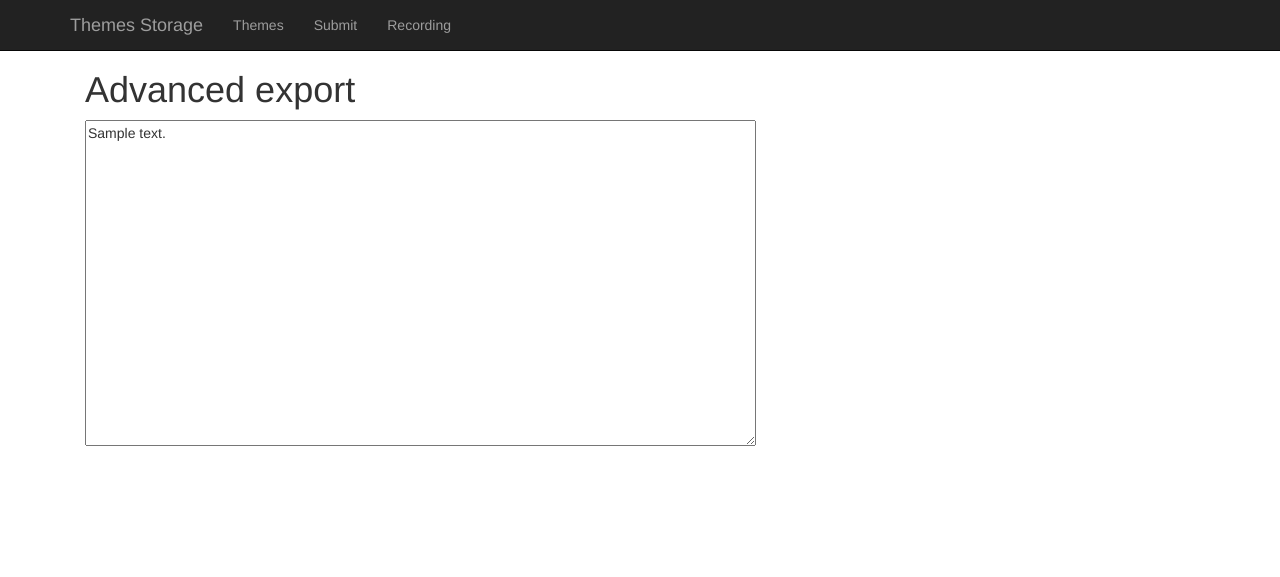
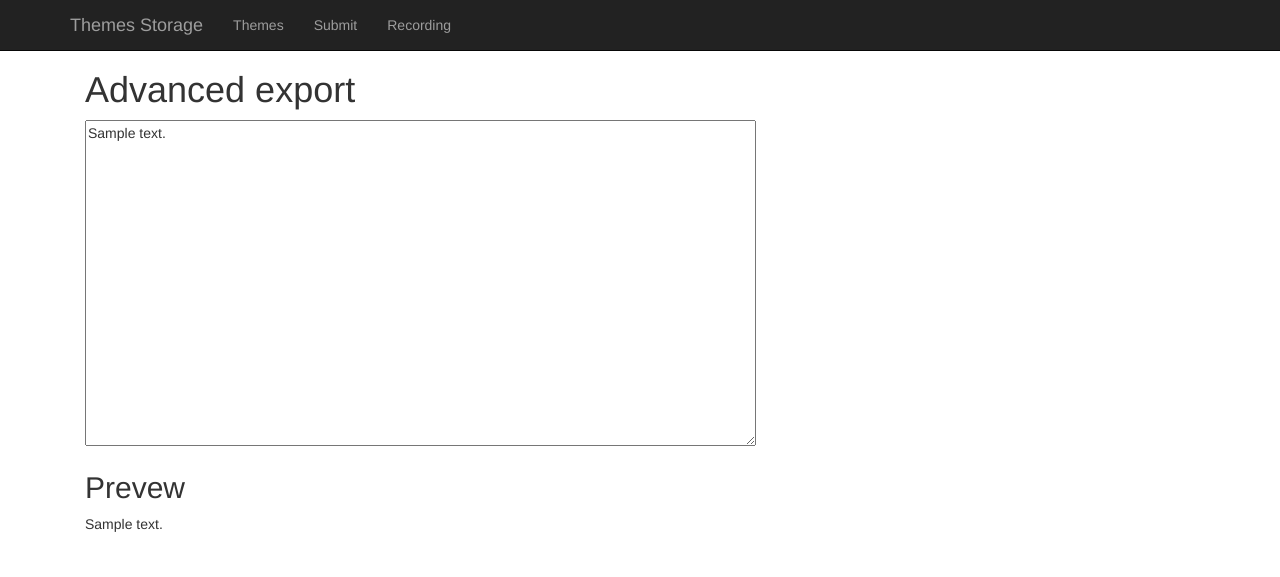
Before and after one commit to afiskon/py-topics-storage, a Flask app: template templates/export_advanced.html in a window 1280 px wide. Shown: the top 577 px of the page. Run offline with Flask 2, Linux system fonts and the light colour scheme; the template is opened without the code that fills it: most values are stand-ins (such as "Sample title", 1, 10 or a date in 2020); some libraries are stand-ins or nearby versions.

Commit message:
Implement advanced export

```diff
--- a/application.py
+++ b/application.py
@@ -155,13 +155,30 @@ def get_export_classic():
 @app.route('/export/advanced', methods=['GET'])
 def get_export_advanced():
     with db_conn() as db:
-        themes_list = db.query("""SELECT * FROM themes WHERE status = 'd' ORDER BY updated""")
-        text = "<strong>under construction</strong>"
-        #urls = []
-        #for (desc,) in desc_list:
-        #    # app.logger.info("""description = {}""".format(desc))
-        #    for m in re.finditer(link_regexp, desc):
-        #        urls.append(m.group(1))
+        select = db.prepare("""SELECT (extract (epoch from (value :: timestamp))) :: int """ +
+                            """FROM global WHERE key = 'recording_start_time'""")
+        [(start_tstamp,)] = select()
+        themes_list = db.query("""SELECT t.*, ((extract (epoch from (current_at :: timestamp))) :: int) AS theme_tstamp """ +
+                               """FROM themes AS t WHERE t.status = 'd' ORDER BY updated""")
+        text = "<ul>\n"
+        for theme in themes_list:
+            urls = []
+            for m in re.finditer(link_regexp, theme["description"]):
+                urls.append(m.group(1))
+            delta_t = max(0, theme["theme_tstamp"] - start_tstamp)
+            delta = "{:02}:{:02}:{:02}".format(int(delta_t / (60*60)), int(delta_t / 60) % 60, delta_t % 60)
+            if len(urls) == 0:
+                text += """<li>[{}] {}</li>\n""".format(delta, theme["title"])
+            elif len(urls) == 1:
+                text += """<li>[{}] <a href="{}">{}</a></li>\n""".format(delta, urls[0], theme["title"])
+            else:
+                text += """<li>[{}] {}\n""".format(delta, theme["title"])
+                text += "<ul>\n"
+                for url in urls:
+                    text += """  <li><a href="{}">{}</a></li>\n""".format(url, url)
+                text += "</ul>\n"
+                text += "</li>\n"
+        text += "</ul>\n"
         return flask.render_template('export_advanced.html', section = "themes", text = text)
 
 
--- a/templates/export_advanced.html
+++ b/templates/export_advanced.html
@@ -5,4 +5,8 @@
 <textarea cols="80" rows="16">
 {{ text }}
 </textarea>
+
+<h2>Prevew</h2>
+
+{{ text|safe }}
 {% endblock %}
```
